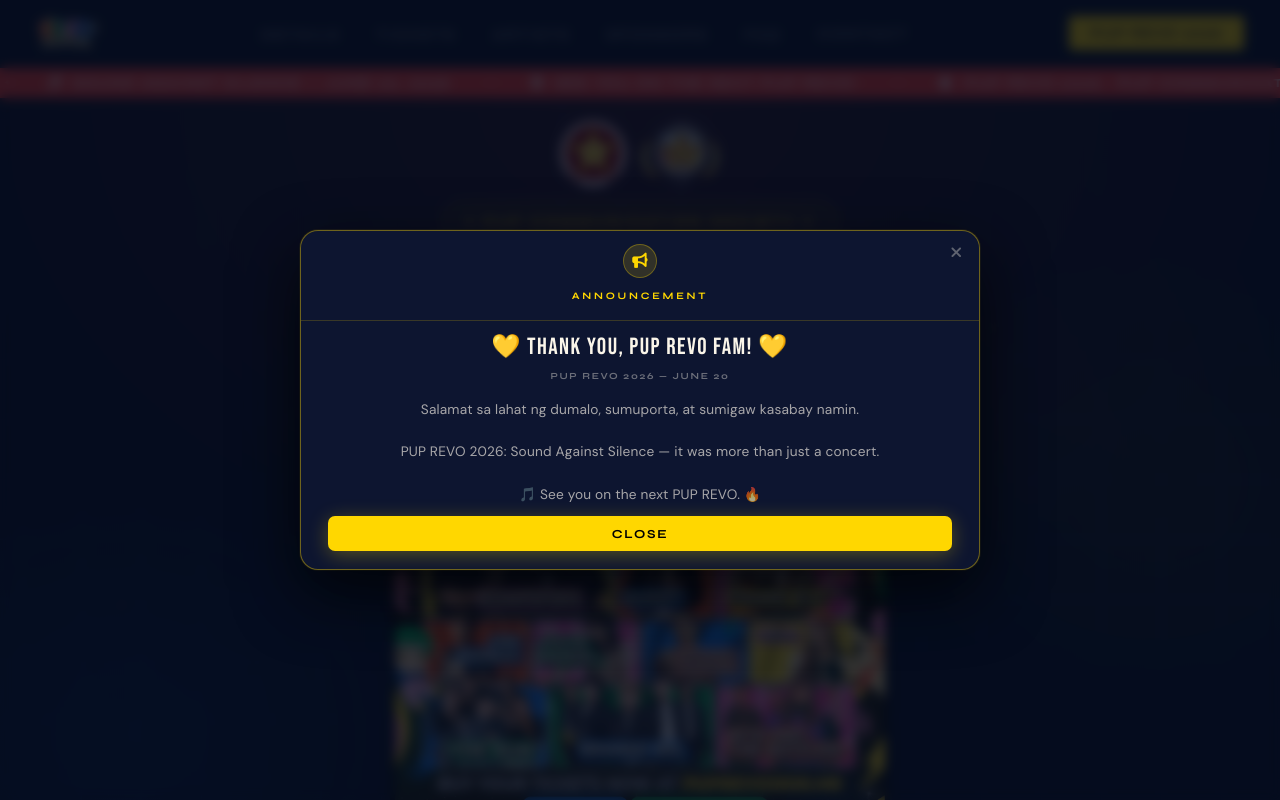
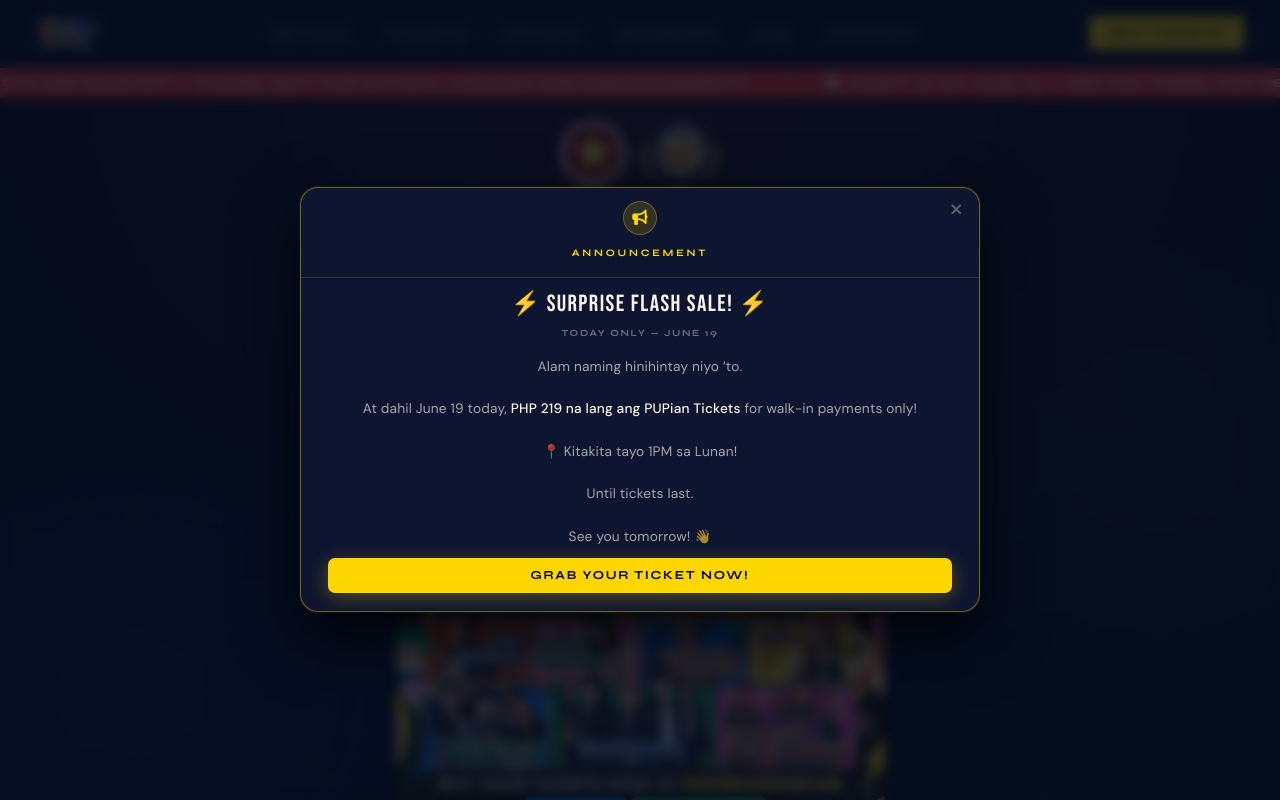
Before and after one commit to johnelsisura/puprevo2026, a React (Vite) app: page / in a window 1280 px wide. Shown: the top 800 px of the page. Built offline with nearby package versions, Linux system fonts and the light colour scheme; no server answers; the database is empty.

Commit message:
updated the landing

```diff
--- a/src/pages/Landing.jsx
+++ b/src/pages/Landing.jsx
@@ -1134,7 +1134,7 @@ export default function Landing() {
               >Contact</a>
             </li>
           </ul>
-          <button className="nav-cta" onClick={() => scrollTo('details')}>PUP REVO 2026</button>
+          <button className="nav-cta" onClick={() => scrollTo('tickets')}>Buy Tickets</button>
         </nav>
 
         {/* TICKER BANNER */}
@@ -1142,13 +1142,13 @@ export default function Landing() {
           <div className="ticker-track">
             {[...Array(2)].map((_, i) => (
               <span key={i} style={{ display: 'inline-flex', alignItems: 'center' }}>
-                <span className="ticker-item"><i className="fa-solid fa-heart" /> Thank you for attending PUP REVO 2026! </span>
+                <span className="ticker-item"><i className="fa-solid fa-ticket" /> Join thousands of PUP REVO 2026 attendees </span>
                 <span className="ticker-sep">✦</span>
-                <span className="ticker-item"><i className="fa-solid fa-music" /> Sound Against Silence — June 20, 2026 </span>
+                <span className="ticker-item"><i className="fa-solid fa-fire" /> Slots are sold out — Please wait for official updates and announcements </span>
                 <span className="ticker-sep">✦</span>
-                <span className="ticker-item"><i className="fa-solid fa-fire" /> See you on the next PUP REVO! </span>
+                <span className="ticker-item"><i className="fa-solid fa-clock" /> Event is on June 20 — See you there, PUP REVO 2026 attendees! </span>
                 <span className="ticker-sep">✦</span>
-                <span className="ticker-item"><i className="fa-solid fa-star" /> PUP REVO 2026 · PUP Communication Society · Maraming Salamat!</span>
+                <span className="ticker-item"><i className="fa-solid fa-star" /> PUP REVO 2026 · June 20 · PUP Main Campus Oval</span>
                 <span className="ticker-sep">✦</span>
               </span>
             ))}
@@ -1192,31 +1192,24 @@ export default function Landing() {
               JUNE 20, 2026
             </div>
 
-            {/* Countdown */}
+            {/* Post-event message replacing countdown */}
             <div className="countdown">
-              {[
-                { val: d, label: 'Days' },
-                { val: h, label: 'Hours' },
-                { val: m, label: 'Mins' },
-                { val: s, label: 'Secs' },
-              ].map(({ val, label }) => (
-                <div className="countdown-unit" key={label}>
-                  <div className="countdown-num">{pad(val)}</div>
-                  <div className="countdown-label">{label}</div>
+              <div style={{ display: 'flex', flexDirection: 'column', alignItems: 'center', gap: '0.4rem' }}>
+                <div className="countdown-num" style={{ fontSize: '1.1rem', minWidth: 'auto', padding: '1rem 1.5rem', letterSpacing: '0.04em' }}>
+                  🔥 SEE YOU ON THE
                 </div>
-              ))}
+              </div>
+              <div style={{ display: 'flex', flexDirection: 'column', alignItems: 'center', gap: '0.4rem' }}>
+                <div className="countdown-num" style={{ fontSize: '1.1rem', minWidth: 'auto', padding: '1rem 1.5rem', letterSpacing: '0.04em', color: 'var(--gold)' }}>
+                  NEXT PUP REVO!
+                </div>
+              </div>
             </div>
 
             <div className="cta-group">
-              <div style={{ fontFamily: "'Bebas Neue', sans-serif", fontSize: '1.4rem', letterSpacing: '0.08em', color: 'var(--gold)', marginBottom: '0.5rem' }}>
-                🔥 See you on the next PUP REVO!
-              </div>
               <div className="cta-row-secondary">
                 <button className="btn-secondary" onClick={() => document.getElementById('details').scrollIntoView({ behavior: 'smooth' })}>
                   Event Details
-                </button>
-                <button className="btn-secondary icon-btn" onClick={() => setCalOpen(true)} style={{ display: 'flex', alignItems: 'center', justifyContent: 'center', width: '48px', padding: '1rem', flexShrink: 0 }} title="Add to Calendar">
-                  <i className="fa-regular fa-calendar-plus" />
                 </button>
                 <button className="btn-secondary icon-btn" onClick={() => setShareOpen(true)} style={{ display: 'flex', alignItems: 'center', justifyContent: 'center', width: '48px', padding: '1rem', flexShrink: 0 }} title="Share Event">
                   <i className="fa-solid fa-share-nodes" />
@@ -1780,17 +1773,21 @@ export default function Landing() {
               </div>
               {/* Body */}
               <div className="toast-body">
-                <div className="toast-title">💛 THANK YOU, PUP REVO FAM! 💛</div>
-                <div className="toast-subtitle">PUP REVO 2026 — JUNE 20</div>
+                <div className="toast-title">⚡ SURPRISE FLASH SALE! ⚡</div>
+                <div className="toast-subtitle">TODAY ONLY — JUNE 19</div>
                 <div className="toast-msg">
-                  Salamat sa lahat ng dumalo, sumuporta, at sumigaw kasabay namin.
+                  Alam naming hinihintay niyo ‘to.
                   <br /><br />
-                  PUP REVO 2026: Sound Against Silence — it was more than just a concert.
+                  At dahil June 19 today, <strong style={{color:'var(--cream)'}}>PHP 219 na lang ang PUPian Tickets</strong> for walk-in payments only!
                   <br /><br />
-                  🎵 See you on the next PUP REVO. 🔥
+                  📍 Kitakita tayo 1PM sa Lunan!
+                  <br /><br />
+                  <em>Until tickets last.</em>
+                  <br /><br />
+                  See you tomorrow! 👋
                 </div>
-                <button className="toast-dismiss" onClick={() => setToastVisible(false)}>
-                  CLOSE
+                <button className="toast-dismiss" onClick={() => { setToastVisible(false); scrollTo('tickets') }}>
+                  GRAB YOUR TICKET NOW!
                 </button>
               </div>
             </div>
```
